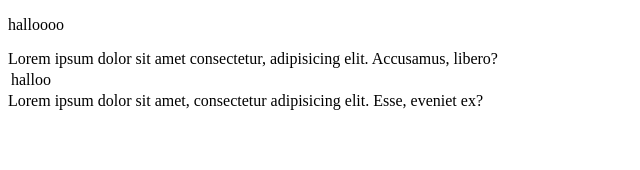
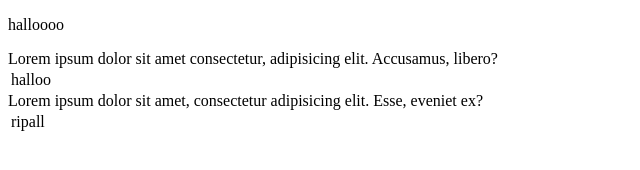
Before and after one commit to SyawalWaskito/ripalll, a plain HTML site: page index.html in a window 1280 px wide. Shown: the full height of the page, 0-640 px from the left. Drawn offline with Linux system fonts and the light colour scheme.

Commit message:
table kedua

```diff
--- a/index.html
+++ b/index.html
@@ -15,5 +15,25 @@
     </tr>
    </table>
    Lorem ipsum dolor sit amet, consectetur adipisicing elit. Esse, eveniet ex?
+   <table>
+    <tr>
+        <td>ripall</td>
+    </tr>
+    <tr>
+        <td></td>
+    </tr>
+    <tr>
+        <td></td>
+    </tr>
+    <tr>
+        <td></td>
+    </tr>
+    <tr>
+        <td></td>
+    </tr>
+    <tr>
+        <td></td>
+    </tr>
+   </table>
 </body>
 </html>
```
